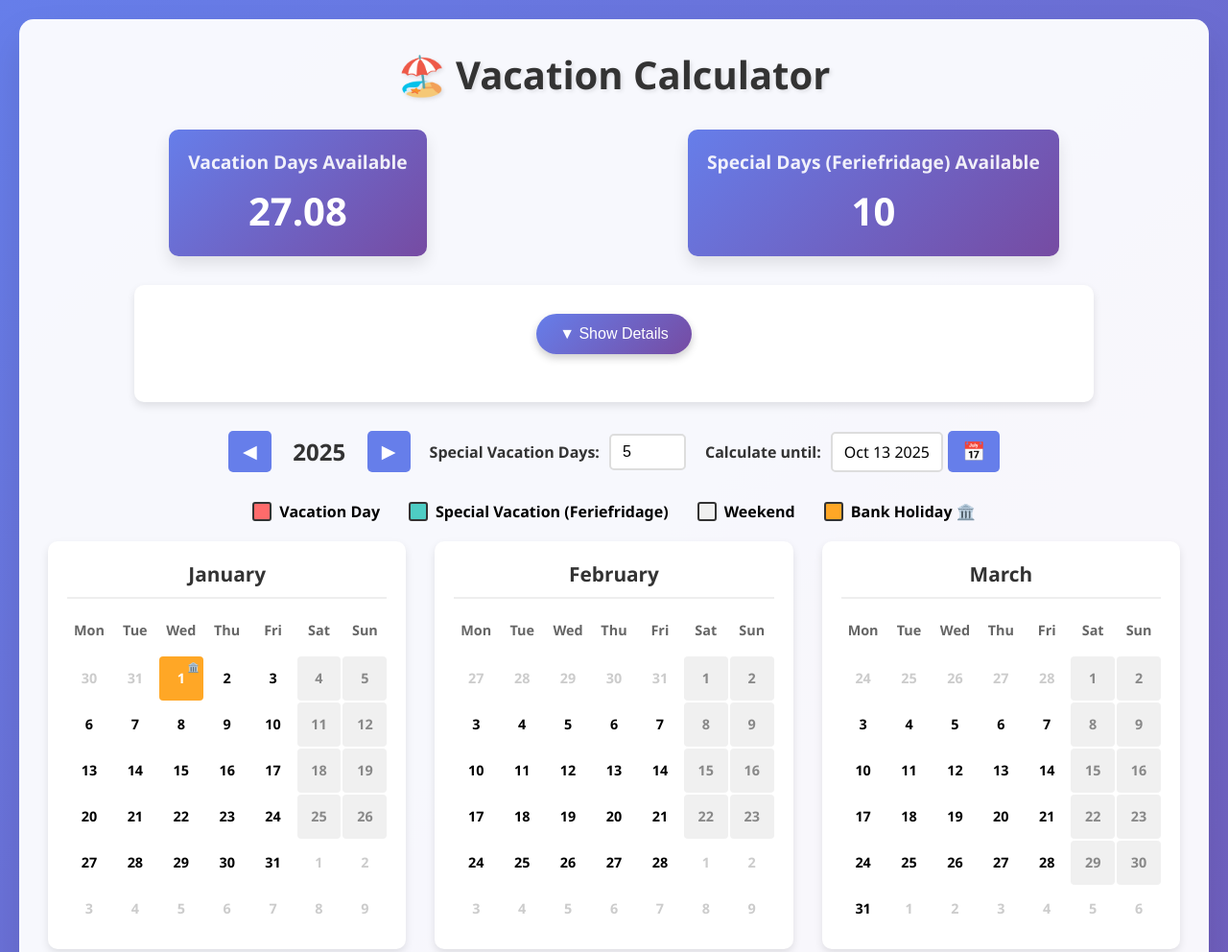
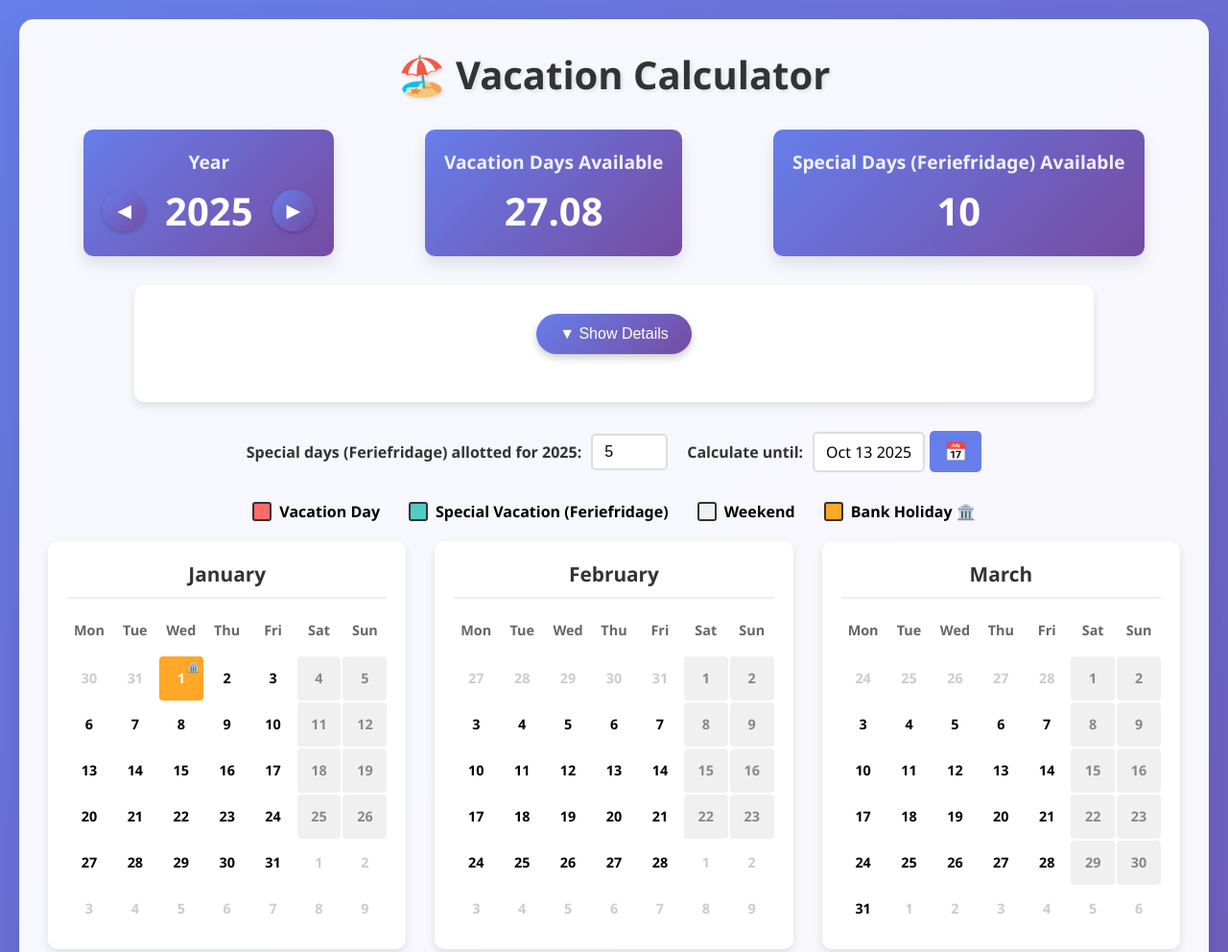
Before and after one commit to thomaslindgaard/VacationCalculator-2, a plain HTML site: page index.html in a window 1280 px wide. Shown: the top 992 px of the page at 96% size. Drawn offline with Linux system fonts and the light colour scheme.

Commit message:
Move special days into out of card

```diff
--- a/index.html
+++ b/index.html
@@ -188,6 +188,70 @@
 
       .toggle-btn:active {
         transform: translateY(0);
+      }
+
+      .year-selector-card {
+        display: flex;
+        align-items: center;
+        justify-content: center;
+        gap: 20px;
+        margin-top: 10px;
+      }
+
+      .year-selector-card .value {
+        min-width: 80px;
+        text-align: center;
+        margin-top: 0;
+      }
+
+      .year-selector-card .year-btn {
+        background: linear-gradient(135deg, #667eea 0%, #764ba2 100%);
+        color: white;
+        border: none;
+        padding: 10px 15px;
+        border-radius: 50%;
+        font-size: 1.2em;
+        cursor: pointer;
+        transition: all 0.3s ease;
+        box-shadow: 0 2px 4px rgba(0, 0, 0, 0.2);
+      }
+
+      .year-selector-card .year-btn:hover {
+        transform: scale(1.1);
+        box-shadow: 0 4px 8px rgba(0, 0, 0, 0.3);
+      }
+
+      .year-selector-card .year-btn:active {
+        transform: scale(0.95);
+      }
+
+      .special-input-card {
+        display: flex;
+        justify-content: center;
+        margin-top: 15px;
+      }
+
+      .special-input-card input {
+        font-size: 2.5em;
+        font-weight: bold;
+        color: inherit;
+        text-align: center;
+        border: none;
+        border-radius: 10px;
+        padding: 10px 15px;
+        width: 80px;
+        background: transparent;
+        transition: all 0.3s ease;
+      }
+
+      .special-input-card input:focus {
+        outline: none;
+        background: rgba(102, 126, 234, 0.1);
+        box-shadow: 0 0 0 2px rgba(102, 126, 234, 0.3);
+      }
+
+      .special-input-card input:hover {
+        background: rgba(102, 126, 234, 0.05);
       }
 
       .value-decimal {
@@ -452,6 +516,15 @@
 
       <div class="stats-panel">
         <div class="stat-card">
+          <h3>Year</h3>
+          <div class="year-selector-card">
+            <button class="year-btn" onclick="changeYear(-1)">◀</button>
+            <span class="value" id="currentYear">2025</span>
+            <button class="year-btn" onclick="changeYear(1)">▶</button>
+          </div>
+        </div>
+
+        <div class="stat-card">
           <h3>Vacation Days Available</h3>
           <div class="value" id="totalRemainingVacation">25</div>
         </div>
@@ -485,15 +558,12 @@
       </div>
 
       <div class="controls">
-        <div class="year-selector">
-          <button class="year-btn" onclick="changeYear(-1)">◀</button>
-          <span class="current-year" id="currentYear">2025</span>
-          <button class="year-btn" onclick="changeYear(1)">▶</button>
-        </div>
-
         <div class="earned-vacation-input">
-          <label for="specialVacationInput" title="Feriefridage"
-            >Special Vacation Days:</label
+          <label
+            for="specialVacationInput"
+            id="specialDaysLabel"
+            title="Feriefridage"
+            >Special days (Feriefridage) allotted for 2025:</label
           >
           <input
             type="number"
@@ -592,6 +662,7 @@
           this.dayNames = ["Mon", "Tue", "Wed", "Thu", "Fri", "Sat", "Sun"];
 
           this.loadData();
+          this.updateSpecialDaysLabel(); // Ensure label shows correct year
           this.updateSpecialVacationInput(); // Ensure input shows correct year value
           this.initializeEndDate();
           this.calculateBankHolidays();
@@ -1313,11 +1384,18 @@
         changeYear(delta) {
           this.currentYear += delta;
           document.getElementById("currentYear").textContent = this.currentYear;
+          this.updateSpecialDaysLabel(); // Update label with new year
           this.updateSpecialVacationInput(); // Update input for new year
           this.calculateBankHolidays();
           this.generateCalendar();
           this.updateStats(); // Recalculate vacation statistics for new year
           this.saveData();
+        }
+
+        updateSpecialDaysLabel() {
+          document.getElementById(
+            "specialDaysLabel"
+          ).textContent = `Special days (Feriefridage) allotted for ${this.currentYear}:`;
         }
 
         updateEarnedSpecialVacation() {
```
